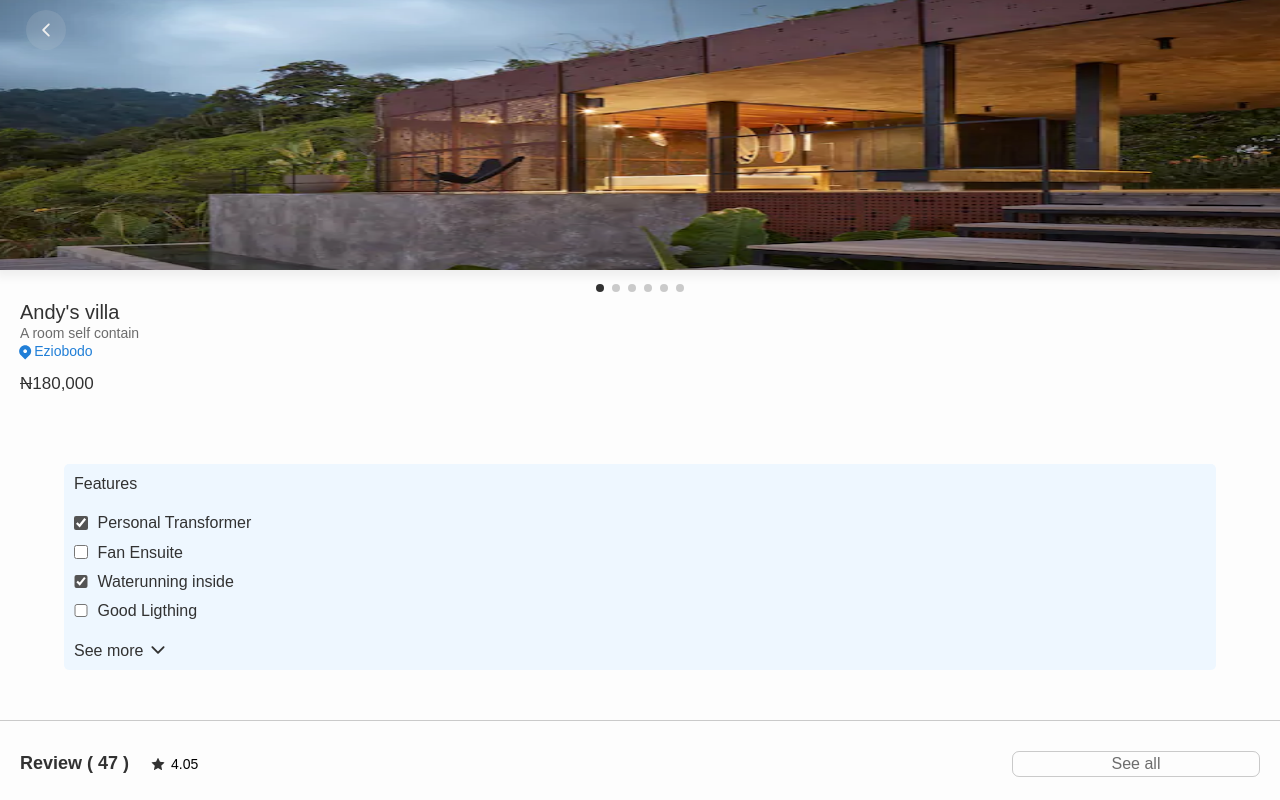
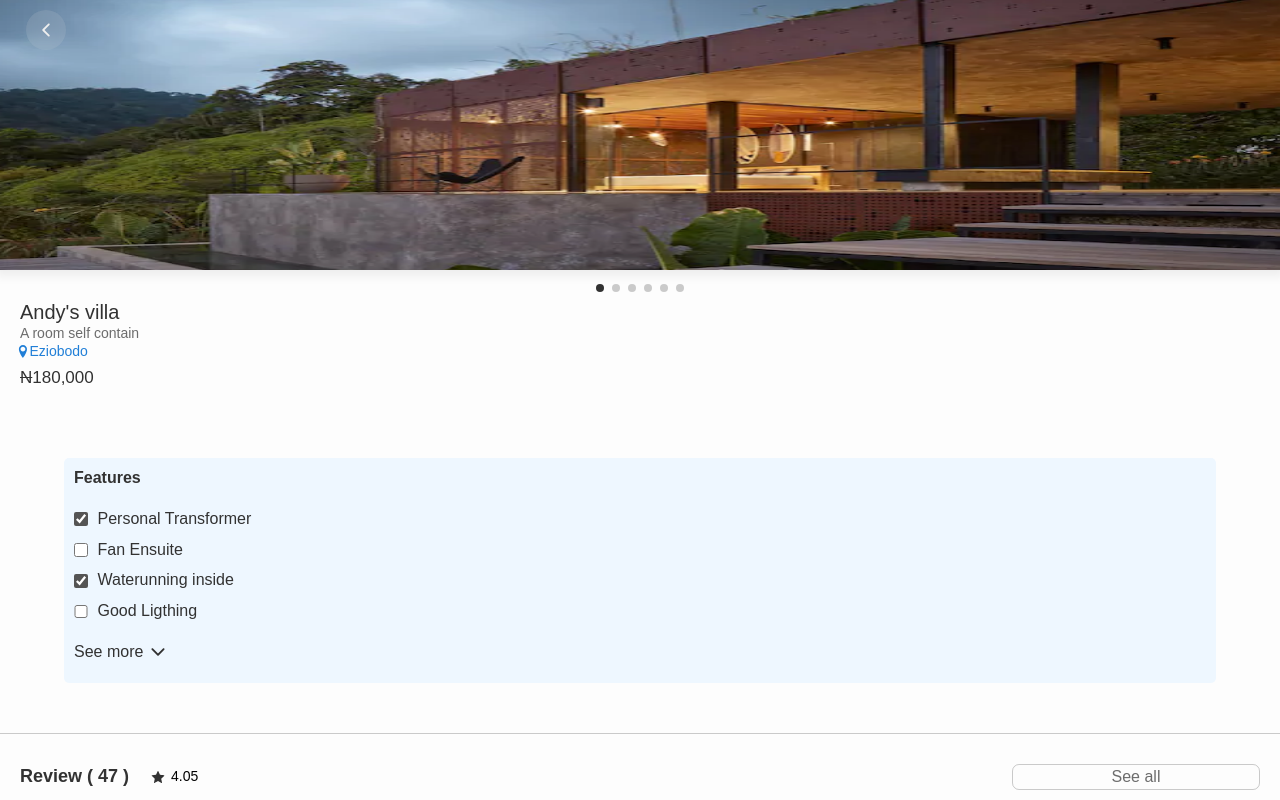
Before and after one commit to dominicedem/LodgeApp, a React (Vite) app: page /lodgedetails in a window 1280 px wide. Shown: the top 800 px of the page. Built offline with nearby package versions, Linux system fonts and the light colour scheme.

Commit message:
correct spacing and colours

```diff
--- a/src/features/Ratings/Rating.jsx
+++ b/src/features/Ratings/Rating.jsx
@@ -2,9 +2,11 @@ import styled from "styled-components";
 import StarRating from "../../ui/StarRating";
 import { useSelector } from "react-redux";
 import { TfiCommentAlt } from "react-icons/tfi";
-import { MdOutlineThumbUp } from "react-icons/md";
-import { IoIosArrowDown } from "react-icons/io";
-import { IoIosArrowUp } from "react-icons/io";
+// import { MdOutlineThumbUp } from "react-icons/md";
+import { HiMiniHandThumbUp } from "react-icons/hi2";
+
+import { AiOutlineDown } from "react-icons/ai";
+import { AiOutlineUp } from "react-icons/ai";
 import { useState } from "react";
 import { Max_Text_length } from "../../utils/Constants";
 const RatingStyle = styled.div`
@@ -19,12 +21,13 @@ const RatingStyle = styled.div`
 const Text = styled.span`
   display: flex;
   align-items: center;
+  gap: 0.5rem;
   font-size: ${(props) => (props.type === "review" ? "1.4rem" : "1.6rem")};
   color: ${(props) =>
     props.type === "subhead"
       ? "var(--secondary_text)"
       : "var(--primary_text_color)"};
-  /* font-weight: ${(props) => (props.type === "subhead" ? "none" : "bold")}; */
+  line-height: ${(props) => (props.type === "review" ? "1.35" : "")};
 `;
 
 const ImgBox = styled.div`
@@ -70,22 +73,23 @@ const IconBox = styled.div`
   display: flex;
   align-items: center;
   gap: 0.4rem;
-  font-size: 1.25rem;
+  font-size: 1.6rem;
+  color: var(--faint_text_black);
 `;
 const iconStyle = {
+  width: "1.8rem",
+  height: "1.8rem",
+  color: "var(--faint_text_black)",
+};
+const ctaLikeStyle = {
   width: "2rem",
   height: "2rem",
-  color: "var(--primary_text_color)",
-};
-const ctaLikeStyle = {
-  width: "1.4rem",
-  height: "1.4rem",
   color: "var(--input_Icon_color)",
   marginTop: "-1.5px",
 };
 const ctaStyle = {
-  width: "1.4rem",
-  height: "1.4rem",
+  width: "2rem",
+  height: "2rem",
   color: "var(--input_Icon_color)",
 };
 
@@ -127,22 +131,28 @@ function Rating() {
       {School && (
         <InteractBox>
           {School && collapse && (
-            <Text onClick={() => setCollapse((el) => !el)}>
-              See more <IoIosArrowDown style={iconStyle} />
+            <Text
+              style={{ color: "var(--faint_text_black)", fontSize: "1.6rem" }}
+              onClick={() => setCollapse((el) => !el)}
+            >
+              See more <AiOutlineDown style={iconStyle} />
             </Text>
           )}
           {School && !collapse && (
-            <Text onClick={() => setCollapse((el) => !el)}>
-              See less <IoIosArrowUp style={iconStyle} />
+            <Text
+              style={{ color: "var(--faint_text_black)", fontSize: "1.6rem" }}
+              onClick={() => setCollapse((el) => !el)}
+            >
+              See less <AiOutlineUp style={iconStyle} />
             </Text>
           )}
           <CtaBox>
             <IconBox>
               43.7k{" "}
-              <MdOutlineThumbUp
+              <HiMiniHandThumbUp
                 onClick={() => setLike((el) => !el)}
                 fill={
-                  like ? "var(--signin_text_color)" : "var(--input_Icon_color)"
+                  like ? "var(--signin_text_color)" : "var(--faint_text_black)"
                 }
                 style={ctaLikeStyle}
               />
--- a/src/style/Style.js
+++ b/src/style/Style.js
@@ -105,6 +105,7 @@ body {
 .activeFilter {
     background: var(--signin_active_color_faint);
     border-radius: 0.5rem;
+    font-weight: bold;
 }
 .activeTab {
     color: var(--signin_text_color);
--- a/src/ui/Features.jsx
+++ b/src/ui/Features.jsx
@@ -11,7 +11,7 @@ const FeaturesStyle = styled.div`
   background-color: var(--feature_background);
   width: 90%;
   gap: 2rem;
-  padding: 1rem;
+  padding: 1rem 1rem 2rem 1rem;
   border-radius: 0.5rem;
 `;
 const FeatureListCon = styled.div`
@@ -40,14 +40,10 @@ const Text = styled.span`
   gap: 0.5rem;
   font-size: 1.6rem;
   color: var(--primary_text_color);
+  line-height: 1.3;
+  font-weight: ${(props) => (props.type === "head" ? "bold" : "0")};
 `;
-// const Texts = styled.span`
-//   display: flex;
-//   align-items: center;
-//   gap: 0.5rem;
-//   font-size: 1.6rem;
-//   color: var(--primary_text_color);
-// `;
+
 const featuresData = [
   {
     type: "Personal Transformer",
@@ -97,7 +93,11 @@ function Features() {
   const [collapse, setCollapse] = useState(true);
   return (
     <FeaturesStyle>
-      {hostel ? <Text>Features</Text> : <Text>Description</Text>}
+      {hostel ? (
+        <Text type="head">Features</Text>
+      ) : (
+        <Text type="head">Description</Text>
+      )}
       <FeatureListCon>
         {hostel ? (
           featuresData.map((val, ind) => (
--- a/src/ui/Lodges.jsx
+++ b/src/ui/Lodges.jsx
@@ -1,6 +1,6 @@
 import styled from "styled-components";
 import { TiStar } from "react-icons/ti";
-import { TiLocation } from "react-icons/ti";
+import { ImLocation } from "react-icons/im";
 import LodgeSlider from "./LodgeSlider";
 import { TfiCommentAlt } from "react-icons/tfi";
 
@@ -38,7 +38,7 @@ const Rating = styled.div`
   display: flex;
   align-items: center;
   gap: 0.5rem;
-  font-size: 1.4rem;
+  font-size: ${(props) => (props.type === "comment" ? "1.6rem" : "1.4rem")};
 `;
 const School = styled.div`
   display: flex;
@@ -49,8 +49,8 @@ const School = styled.div`
 `;
 const locationIcon = {
   color: "var(--signin_text_color)",
-  width: "1.8rem",
-  height: "1.8rem",
+  width: "1.3rem",
+  height: "1.3rem",
 };
 const starIcon = {
   color: "var(--primary_text_color)",
@@ -59,8 +59,8 @@ const starIcon = {
 };
 const commentIcon = {
   color: "var(--primary_text_color)",
-  width: "1.2rem",
-  height: "1.2rem",
+  width: "1.8rem",
+  height: "1.8rem",
 };
 
 function Lodges({ radius, padding, right, filter }) {
@@ -74,14 +74,14 @@ function Lodges({ radius, padding, right, filter }) {
             <>
               <Text>A room self contain</Text>
               <Text type="icon" style={{ color: "var(--signin_text_color)" }}>
-                <TiLocation style={locationIcon} /> Eziobodo
+                <ImLocation style={locationIcon} /> Eziobodo
               </Text>
             </>
           ) : (
             <School>
               <Text>Department</Text>
-              <Text type="icon">
-                <TiLocation style={locationIcon} /> Futo
+              <Text style={{ color: "var(--signin_text_color)" }} type="icon">
+                <ImLocation style={locationIcon} /> Futo
               </Text>
             </School>
           )}
@@ -91,7 +91,7 @@ function Lodges({ radius, padding, right, filter }) {
             <TiStar style={starIcon} /> 4.05
           </Rating>
         ) : right === "comment" ? (
-          <Rating>
+          <Rating type="comment">
             200 <TfiCommentAlt style={commentIcon} />
           </Rating>
         ) : null}
@@ -100,7 +100,7 @@ function Lodges({ radius, padding, right, filter }) {
         <Text
           style={{
             fontSize: "1.7rem",
-            marginTop: ".3rem",
+            marginTop: "-.2rem",
             padding: `${padding}`,
           }}
           type="head"
--- a/src/ui/SearchBar.jsx
+++ b/src/ui/SearchBar.jsx
@@ -113,21 +113,36 @@ function SearchBar() {
           className={hostel && "activeFilter"}
           onClick={() => dispatch(setHome(true))}
         >
-          <IoSchoolOutline style={iconStyles} />
+          <IoSchoolOutline
+            stroke={
+              hostel ? "var(--primary_text_color)" : "var(--faint_text_black)"
+            }
+            style={iconStyles}
+          />
           Hostel
         </Types>
         <Types
           className={School && "activeFilter"}
           onClick={() => dispatch(setSchool(true))}
         >
-          <LiaHomeSolid style={iconStyles} />
+          <LiaHomeSolid
+            fill={
+              School ? "var(--primary_text_color)" : "var(--faint_text_black)"
+            }
+            style={iconStyles}
+          />
           School
         </Types>
         <Types
           className={roomate && "activeFilter"}
           onClick={() => dispatch(setRoommate(true))}
         >
-          <LuUsers2 style={iconStyles} />
+          <LuUsers2
+            stroke={
+              roomate ? "var(--primary_text_color)" : "var(--faint_text_black)"
+            }
+            style={iconStyles}
+          />
           Roommate
         </Types>
       </SearchType>
```
